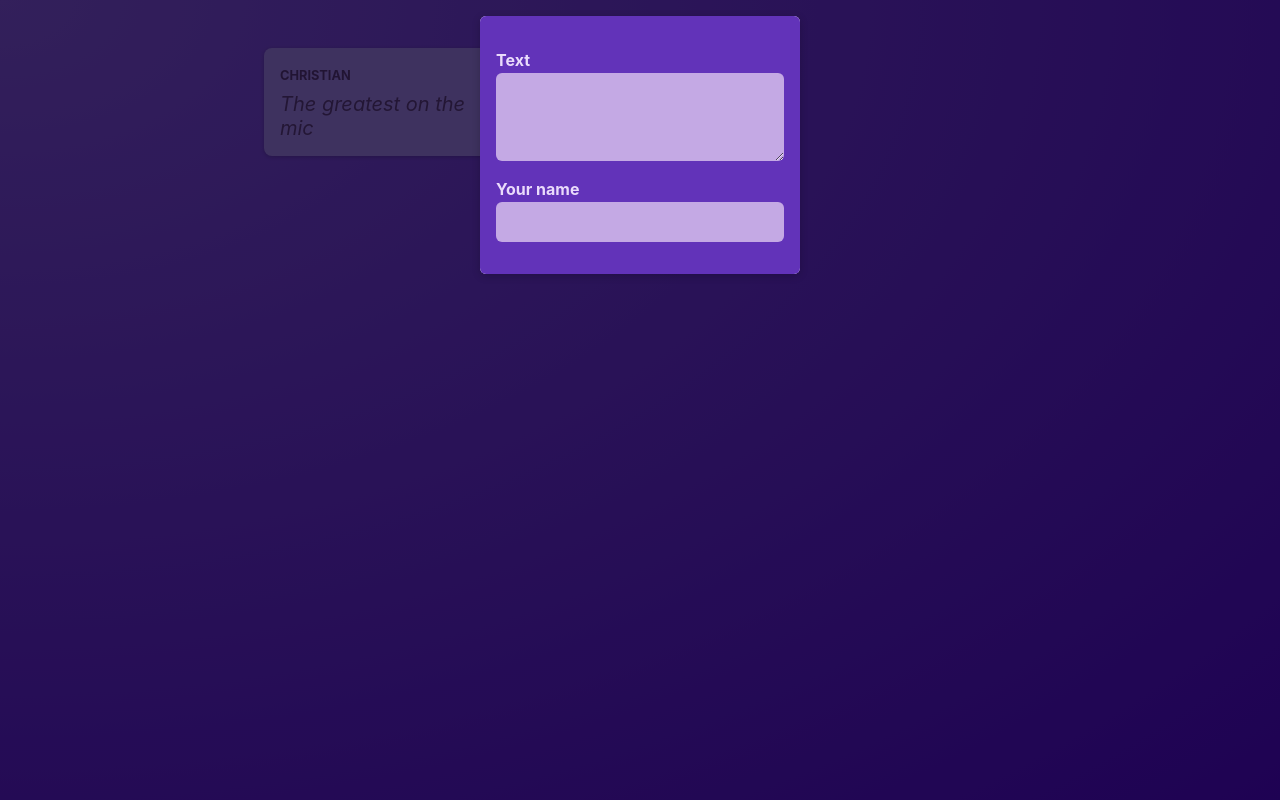
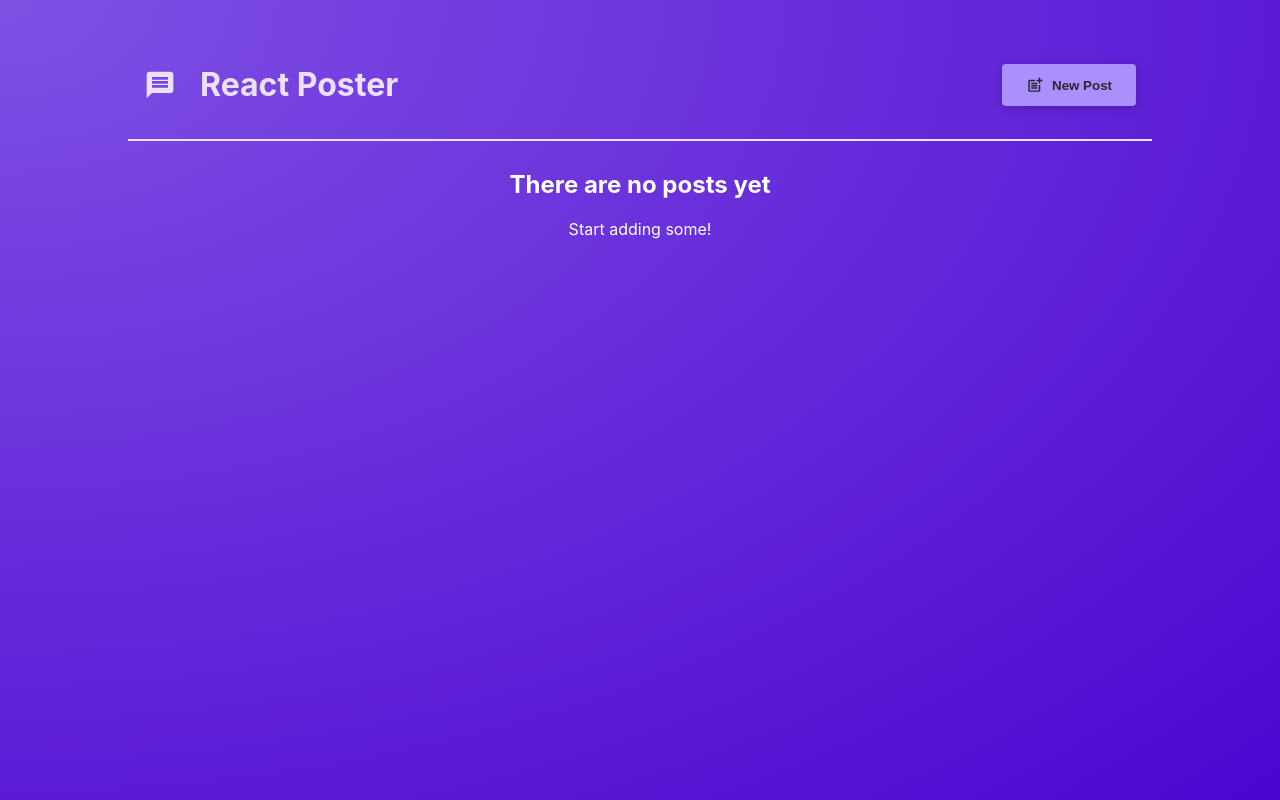
Before and after one commit to digitael/NextJS-Udemy-Course-Oribi, a React (Vite) app: page / in a window 1280 px wide. Built offline with nearby package versions, Linux system fonts and the light colour scheme.

Commit message:
Finished lesson 33

```diff
--- a/package.json
+++ b/package.json
@@ -10,7 +10,8 @@
   },
   "dependencies": {
     "react": "^18.2.0",
-    "react-dom": "^18.2.0"
+    "react-dom": "^18.2.0",
+    "react-icons": "^5.2.1"
   },
   "devDependencies": {
     "@types/react": "^18.0.17",
--- a/src/App.jsx
+++ b/src/App.jsx
@@ -1,10 +1,23 @@
+import { useState } from 'react';
+
 import PostsList from './components/PostsList';
+import MainHeader from './components/MainHeader';
 
 function App() {
+  const [modalIsVisible, setModalIsVisible] = useState(false);
+  function hideModalHandler() {
+    setModalIsVisible(false);
+  }
+  function showModalHandler() {
+    setModalIsVisible(true);
+  }
   return (
-    <main>
-      <PostsList />
-    </main>
+    <>
+      <MainHeader onCreatePost={showModalHandler} />
+      <main>
+        <PostsList isPosting={modalIsVisible} onStopPosting={hideModalHandler} />
+      </main>
+    </>
   );
 }
 
--- /dev/null
+++ b/src/components/MainHeader.jsx
@@ -0,0 +1,22 @@
+import { MdPostAdd, MdMessage } from 'react-icons/md';
+
+import classes from './MainHeader.module.css';
+
+function MainHeader({ onCreatePost }) {
+  return (
+    <header className={classes.header}>
+      <h1 className={classes.logo}>
+        <MdMessage />
+        React Poster
+      </h1>
+      <p>
+        <button className={classes.button} onClick={onCreatePost}>
+          <MdPostAdd size={18} />
+          New Post
+        </button>
+      </p>
+    </header>
+  );
+}
+
+export default MainHeader;
--- /dev/null
+++ b/src/components/MainHeader.module.css
@@ -0,0 +1,36 @@
+.header {
+  /* padding: 2rem 10%; */
+  margin: 2rem 10%;
+  padding: 1rem;
+  text-align: center;
+  display: flex;
+  justify-content: space-between;
+  align-items: center;
+  border-bottom: 2px solid #ece1fa;
+}
+
+.logo {
+  font-size: 2rem;
+  display: flex;
+  gap: 1.5rem;
+  align-items: center;
+  color: #ece1fa;
+}
+
+.button {
+  display: inline-flex;
+  align-items: center;
+  gap: 0.5rem;
+  padding: 0.75rem 1.5rem;
+  background-color: #a990fb;
+  color: #2a2630;
+  border: none;
+  border-radius: 4px;
+  box-shadow: 0 2px 8px rgba(0, 0, 0, 0.2);
+  cursor: pointer;
+  font-weight: bold;
+}
+
+.button:hover {
+  background-color: #8c6cf7;
+}
--- a/src/components/NewPost.jsx
+++ b/src/components/NewPost.jsx
@@ -1,15 +1,42 @@
+import { useState } from 'react';
 import classes from './NewPost.module.css';
 
-function NewPost(props) {
+function NewPost({ onCancel, onAddPost }) {
+  const [enteredAuthor, setEnteredAuthor] = useState('Christian');
+  const [enteredBody, setEnteredBody] = useState('The greatest on the mic');
+
+  function bodyChangeHandler(event) {
+    setEnteredBody(event.target.value);
+  }
+  function authorChangeHandler(event) {
+    setEnteredAuthor(event.target.value);
+  }
+
+  function submitHandler(event) {
+    event.preventDefault();
+    const postData = {
+      body: enteredBody,
+      author: enteredAuthor,
+    };
+    onAddPost(postData);
+    onCancel();
+  }
+
   return (
-    <form className={classes.form}>
+    <form className={classes.form} onSubmit={submitHandler}>
       <p>
         <label htmlFor='body'>Text</label>
-        <textarea id='body' required rows={3} onChange={props.onBodyChange} />
+        <textarea id='body' required rows={3} onChange={bodyChangeHandler} />
       </p>
       <p>
         <label htmlFor='name'>Your name</label>
-        <input type='text' id='name' required onChange={props.onAuthorChange} />
+        <input type='text' id='name' required onChange={authorChangeHandler} />
+      </p>
+      <p className={classes.actions}>
+        <button type='button' onClick={onCancel}>
+          Cancel
+        </button>
+        <button>Submit</button>
       </p>
     </form>
   );
--- a/src/components/PostsList.jsx
+++ b/src/components/PostsList.jsx
@@ -1,38 +1,37 @@
+import classes from './PostsList.module.css';
+
 import Post from './Post';
 import NewPost from './NewPost';
 import Modal from './Modal';
-import classes from './PostsList.module.css';
+
 import { useState } from 'react';
 
-export default function PostsList() {
-  const [modalIsVisible, setModalIsVisible] = useState(true);
-  const [enteredAuthor, setEnteredAuthor] = useState('Christian');
-  const [enteredBody, setEnteredBody] = useState('The greatest on the mic');
+export default function PostsList({ isPosting, onStopPosting }) {
+  const [posts, setPosts] = useState([]);
 
-  function hideModalHandler() {
-    setModalIsVisible(false);
-  }
-
-  function bodyChangeHandler(event) {
-    setEnteredBody(event.target.value);
-  }
-  function authorChangeHandler(event) {
-    setEnteredAuthor(event.target.value);
+  function addPostHandler(postData) {
+    setPosts((existingPosts) => [postData, ...existingPosts]);
   }
   return (
     <>
-      {modalIsVisible ? (
-        <Modal onClose={hideModalHandler}>
-          <NewPost
-            onBodyChange={bodyChangeHandler}
-            onAuthorChange={authorChangeHandler}
-          />
+      {isPosting ? (
+        <Modal onClose={onStopPosting}>
+          <NewPost onCancel={onStopPosting} onAddPost={addPostHandler} />
         </Modal>
       ) : null}
-      <ul className={classes.posts}>
-        <Post author={enteredAuthor} body={enteredBody} />
-        <Post author='Manuel' body='Check out the full course' />
-      </ul>
+      {posts.length > 0 && (
+        <ul className={classes.posts}>
+          {posts.map((post) => (
+            <Post key={post.body} author={post.author} body={post.body} />
+          ))}
+        </ul>
+      )}
+      {posts.length === 0 && (
+        <div style={{ textAlign: 'center', color: 'white' }}>
+          <h2>There are no posts yet</h2>
+          <p>Start adding some!</p>
+        </div>
+      )}
     </>
   );
 }
```
Also changed, not shown: 1 other file (tests, documents, lock files or other folders).
